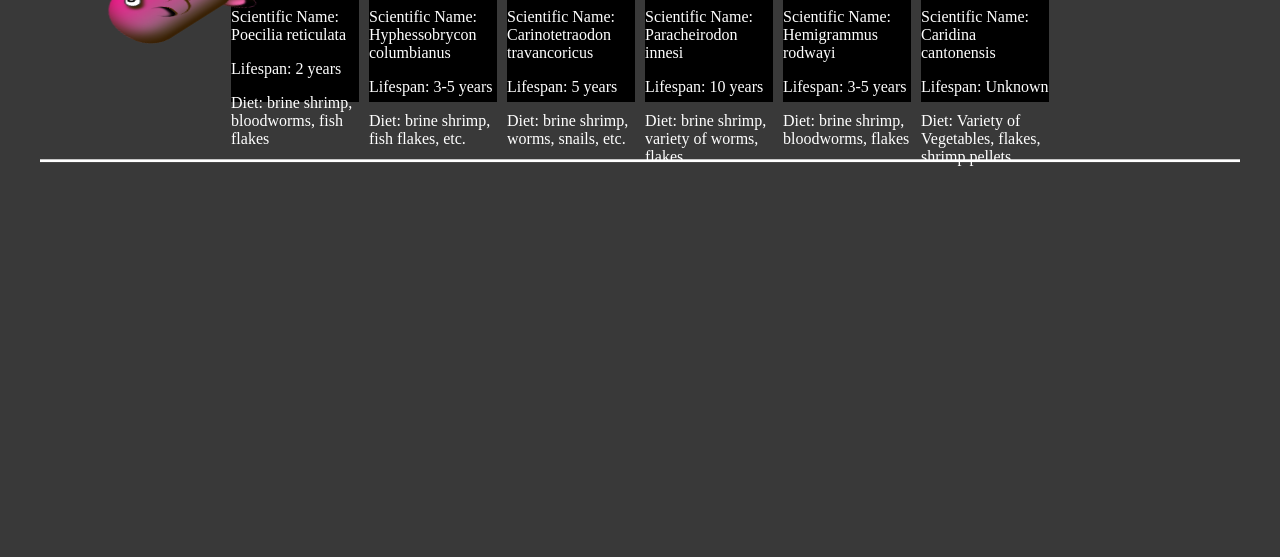
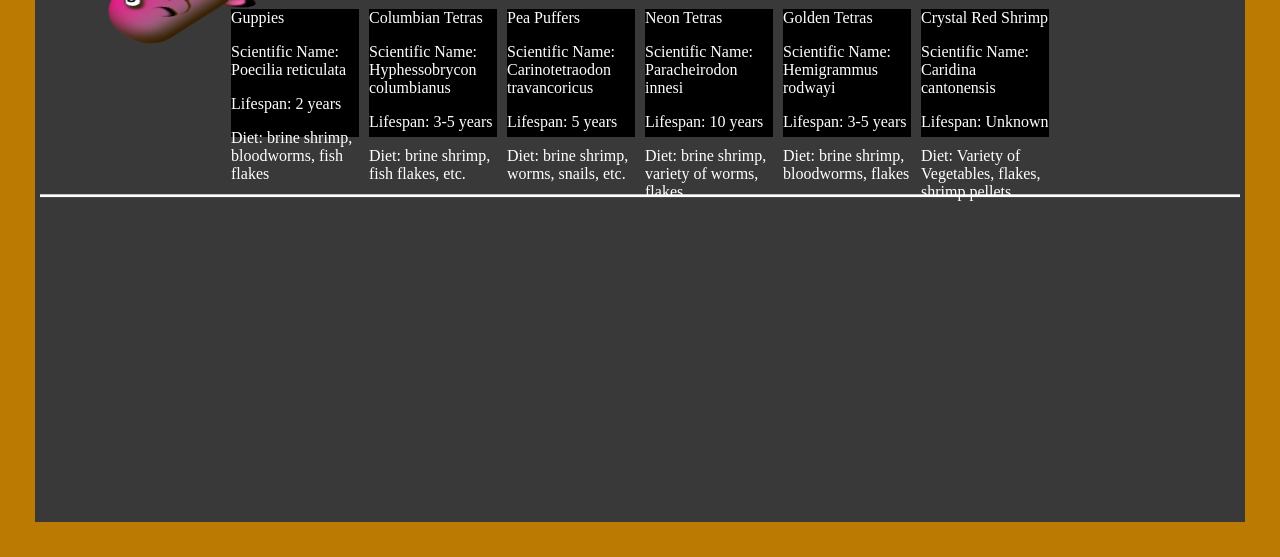
Before and after one commit to Nick-42nato/Websitejs, a plain HTML site: page index.html in a window 1280 px wide. Shown: the part 243-800 px from the top of the page. Drawn offline with Linux system fonts and the light colour scheme.

Commit message:
Update styles.css

```diff
--- a/styles.css
+++ b/styles.css
@@ -84,6 +84,7 @@ div {
 body{
 background-color: #393939;
 margin:0px;
+border: 35px solid #BB7A01;
 }
 
 .fish_body {
```
